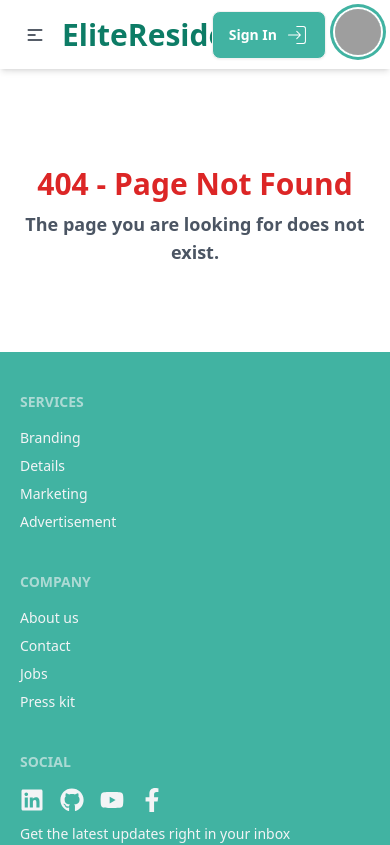
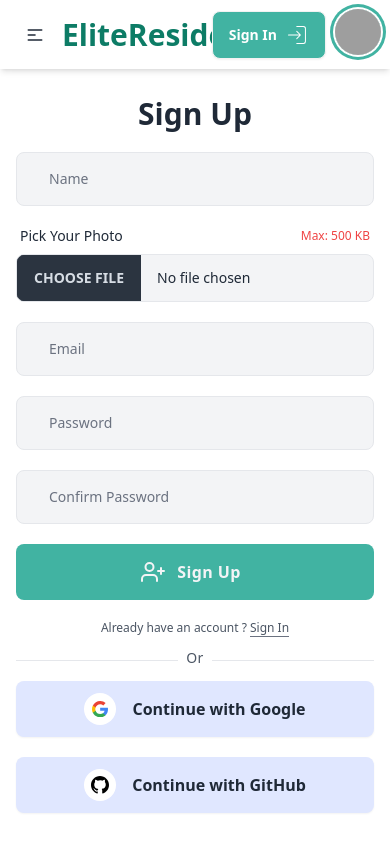
Before and after one commit to dear-mahmud-bd/elite-residences-with-firebase, a React (Vite) app: page /signup in a window 390 px wide. Shown: the top 845 px of the page. Built offline with nearby package versions, Linux system fonts and the light colour scheme; grey boxes are pictures that could not be loaded.

Commit message:
Sign Up+In pages design

```diff
--- /dev/null
+++ b/src/components/Accounts/Pages/Others.jsx
@@ -0,0 +1,53 @@
+/* eslint-disable no-unused-vars */
+import React from 'react';
+
+const Others = () => {
+    return (
+        <>
+            <div className="mb-5 border-b text-center">
+                <div className="leading-none px-2 inline-block text-sm text-gray-600 tracking-wide font-medium bg-white transform translate-y-2/3">
+                    Or
+                </div>
+            </div>
+            <div className="flex flex-col items-center mb-10">
+                <button
+                    className="w-full max-w-md font-bold shadow-sm rounded-lg py-3 bg-indigo-100 text-gray-800 flex items-center justify-center transition-all duration-300 ease-in-out focus:outline-none hover:shadow focus:shadow-sm focus:shadow-outline">
+                    <div className="bg-white p-2 rounded-full">
+                        <svg className="w-4" viewBox="0 0 533.5 544.3">
+                            <path
+                                d="M533.5 278.4c0-18.5-1.5-37.1-4.7-55.3H272.1v104.8h147c-6.1 33.8-25.7 63.7-54.4 82.7v68h87.7c51.5-47.4 81.1-117.4 81.1-200.2z"
+                                fill="#4285f4" />
+                            <path
+                                d="M272.1 544.3c73.4 0 135.3-24.1 180.4-65.7l-87.7-68c-24.4 16.6-55.9 26-92.6 26-71 0-131.2-47.9-152.8-112.3H28.9v70.1c46.2 91.9 140.3 149.9 243.2 149.9z"
+                                fill="#34a853" />
+                            <path
+                                d="M119.3 324.3c-11.4-33.8-11.4-70.4 0-104.2V150H28.9c-38.6 76.9-38.6 167.5 0 244.4l90.4-70.1z"
+                                fill="#fbbc04" />
+                            <path
+                                d="M272.1 107.7c38.8-.6 76.3 14 104.4 40.8l77.7-77.7C405 24.6 339.7-.8 272.1 0 169.2 0 75.1 58 28.9 150l90.4 70.1c21.5-64.5 81.8-112.4 152.8-112.4z"
+                                fill="#ea4335" />
+                        </svg>
+                    </div>
+                    <span className="ml-4">
+                        Continue with Google
+                    </span>
+                </button>
+
+                <button
+                    className="w-full max-w-md font-bold shadow-sm rounded-lg py-3 bg-indigo-100 text-gray-800 flex items-center justify-center transition-all duration-300 ease-in-out focus:outline-none hover:shadow focus:shadow-sm focus:shadow-outline mt-5">
+                    <div className="bg-white p-1 rounded-full">
+                        <svg className="w-6" viewBox="0 0 32 32">
+                            <path fillRule="evenodd"
+                                d="M16 4C9.371 4 4 9.371 4 16c0 5.3 3.438 9.8 8.207 11.387.602.11.82-.258.82-.578 0-.286-.011-1.04-.015-2.04-3.34.723-4.043-1.609-4.043-1.609-.547-1.387-1.332-1.758-1.332-1.758-1.09-.742.082-.726.082-.726 1.203.086 1.836 1.234 1.836 1.234 1.07 1.836 2.808 1.305 3.492 1 .11-.777.422-1.305.762-1.605-2.664-.301-5.465-1.332-5.465-5.93 0-1.313.469-2.383 1.234-3.223-.121-.3-.535-1.523.117-3.175 0 0 1.008-.32 3.301 1.23A11.487 11.487 0 0116 9.805c1.02.004 2.047.136 3.004.402 2.293-1.55 3.297-1.23 3.297-1.23.656 1.652.246 2.875.12 3.175.77.84 1.231 1.91 1.231 3.223 0 4.61-2.804 5.621-5.476 5.922.43.367.812 1.101.812 2.219 0 1.605-.011 2.898-.011 3.293 0 .32.214.695.824.578C24.566 25.797 28 21.3 28 16c0-6.629-5.371-12-12-12z" />
+                        </svg>
+                    </div>
+                    <span className="ml-4">
+                        Continue with GitHub
+                    </span>
+                </button>
+            </div>
+        </>
+    );
+};
+
+export default Others;
--- /dev/null
+++ b/src/components/Accounts/Pages/SignIn.jsx
@@ -0,0 +1,40 @@
+/* eslint-disable no-unused-vars */
+import React from 'react';
+import { Link } from 'react-router-dom';
+import Others from './Others';
+
+const SignIn = () => {
+    return (
+        <div className="my-0 sm:my-10 lg:w-1/2 xl:w-5/12 mx-auto">
+            <h1 className="text-3xl xl:text-4xl font-extrabold text-center mb-5">Sign In</h1>
+
+            <div className="mx-auto max-w-md">
+                <input
+                    className="w-full px-8 py-4 rounded-lg font-medium bg-gray-100 border border-gray-200 placeholder-gray-500 text-sm focus:outline-none focus:border-gray-400 focus:bg-white"
+                    type="email" placeholder="Email" />
+                <input
+                    className="w-full px-8 py-4 rounded-lg font-medium bg-gray-100 border border-gray-200 placeholder-gray-500 text-sm focus:outline-none focus:border-gray-400 focus:bg-white mt-5"
+                    type="password" placeholder="Password" />
+                <button
+                    className="mt-5 tracking-wide font-semibold bg-custom-green-light text-gray-100 w-full py-4 rounded-lg hover:bg-custom-green-dark transition-all duration-300 ease-in-out flex items-center justify-center focus:shadow-outline focus:outline-none">
+                    <svg className="w-6 h-6 -ml-2" fill="none" stroke="currentColor" strokeWidth="2"
+                        strokeLinecap="round" strokeLinejoin="round">
+                        <path d="M16 21v-2a4 4 0 00-4-4H5a4 4 0 00-4 4v2" />
+                        <circle cx="8.5" cy="7" r="4" />
+                        <path d="M20 8v6M23 11h-6" />
+                    </svg>
+                    <span className="ml-3">
+                        Sign Up
+                    </span>
+                </button>
+                <p className="mt-5 text-xs text-gray-600 text-center ">
+                    Don&apos;t have an account ? <Link to='/signup' className="border-b border-gray-500">Sign Up</Link>
+                </p>
+            </div>
+
+            <Others></Others>
+        </div>
+    );
+};
+
+export default SignIn;
--- /dev/null
+++ b/src/components/Accounts/Pages/SignUp.jsx
@@ -0,0 +1,63 @@
+/* eslint-disable no-unused-vars */
+import React from 'react';
+import Others from './Others';
+import { Link } from 'react-router-dom';
+
+const SignUp = () => {
+    return (
+        <div className="my-0 sm:my-10 lg:w-1/2 xl:w-5/12 mx-auto">
+            <h1 className="text-3xl xl:text-4xl font-extrabold text-center mb-5">Sign Up</h1>
+
+            <div className="mx-auto max-w-md">
+
+                <input
+                    type="text" placeholder="Name"
+                    className="w-full px-8 py-4 rounded-lg font-medium bg-gray-100 border border-gray-200 placeholder-gray-500 text-sm focus:outline-none focus:border-gray-400 focus:bg-white"
+                />
+
+                <label className="form-control w-full mt-3">
+                    <div className="label">
+                        <span className="label-text">Pick Your Photo</span>
+                        <span className="label-text-alt text-red-500">Max: 500 KB</span>
+                    </div>
+                    <input type="file" className="file-input file-input-bordered w-full font-medium bg-gray-100 border border-gray-200 placeholder-gray-500 text-sm focus:outline-none focus:border-gray-400 focus:bg-white" />
+                </label>
+
+                <input
+                    type="email" placeholder="Email"
+                    className="w-full px-8 py-4 rounded-lg font-medium bg-gray-100 border border-gray-200 placeholder-gray-500 text-sm focus:outline-none focus:border-gray-400 focus:bg-white mt-5"
+                />
+
+                <input
+                    type="password" placeholder="Password"
+                    className="w-full px-8 py-4 rounded-lg font-medium bg-gray-100 border border-gray-200 placeholder-gray-500 text-sm focus:outline-none focus:border-gray-400 focus:bg-white mt-5"
+                />
+
+                <input
+                    type="password" placeholder="Confirm Password"
+                    className="w-full px-8 py-4 rounded-lg font-medium bg-gray-100 border border-gray-200 placeholder-gray-500 text-sm focus:outline-none focus:border-gray-400 focus:bg-white mt-5"
+                />
+
+                <button
+                    className="mt-5 tracking-wide font-semibold bg-custom-green-light text-gray-100 w-full py-4 rounded-lg hover:bg-custom-green-dark transition-all duration-300 ease-in-out flex items-center justify-center focus:shadow-outline focus:outline-none">
+                    <svg className="w-6 h-6 -ml-2" fill="none" stroke="currentColor" strokeWidth="2"
+                        strokeLinecap="round" strokeLinejoin="round">
+                        <path d="M16 21v-2a4 4 0 00-4-4H5a4 4 0 00-4 4v2" />
+                        <circle cx="8.5" cy="7" r="4" />
+                        <path d="M20 8v6M23 11h-6" />
+                    </svg>
+                    <span className="ml-3">
+                        Sign Up
+                    </span>
+                </button>
+                <p className="mt-5 text-xs text-gray-600 text-center ">
+                    Already have an account ? <Link to='/signin' className="border-b border-gray-500">Sign In</Link>
+                </p>
+            </div>
+
+            <Others></Others>
+        </div>
+    );
+};
+
+export default SignUp;
--- a/src/components/Shared/Navbar.jsx
+++ b/src/components/Shared/Navbar.jsx
@@ -1,7 +1,7 @@
 /* eslint-disable no-unused-vars */
 import React from 'react';
 import { CiLogin, CiLogout } from 'react-icons/ci';
-import { NavLink } from 'react-router-dom';
+import { Link, NavLink } from 'react-router-dom';
 
 const Navbar = () => {
     const addClass = isActive =>
@@ -10,6 +10,7 @@
         <li><NavLink className={({ isActive }) => addClass(isActive)} to="/">Home</NavLink></li>
         <li><NavLink className={({ isActive }) => addClass(isActive)} to="/estates">Estates</NavLink></li>
         <li><NavLink className={({ isActive }) => addClass(isActive)} to="/contact-agent">Contact Agent</NavLink></li>
+        <li><NavLink className={({ isActive }) => addClass(isActive)} to="/signup">Sign Up</NavLink></li>
     </>
 
     return (
@@ -26,7 +27,7 @@
                             {navLinks}
                         </ul>
                     </div>
-                    <NavLink to="/" className="text-3xl font-bold text-custom-green-dark">EliteResidences</NavLink>
+                    <Link to="/" className="text-3xl font-bold text-custom-green-dark">EliteResidences</Link>
                 </div>
                 <div className="navbar-center hidden md:flex">
                     <ul className="menu menu-horizontal px-1 space-x-1">
@@ -34,9 +35,9 @@
                     </ul>
                 </div>
                 <div className="navbar-end gap-2">
-                    <button className="btn bg-custom-green-light hover:bg-custom-green-dark text-white font-semibold">
+                    <Link to='/signin' className="btn bg-custom-green-light hover:bg-custom-green-dark text-white font-semibold">
                         Sign In<CiLogin className='text-2xl' />
-                    </button>
+                    </Link>
                     <div className="dropdown dropdown-hover dropdown-end">
                         <div tabIndex={0} role="button" className="btn btn-ghost btn-circle avatar">
                             <div className="w-20 rounded-full ring ring-offset-2 ring-custom-green-light">
--- a/src/main.jsx
+++ b/src/main.jsx
@@ -12,6 +12,8 @@
 import fetchEstatesData from './utility/fetchEstatesData.js';
 import EstateDetails from './components/Estates/EstateDetails.jsx';
 import NotFound from './components/Shared/NotFound.jsx';
+import SignUp from './components/Accounts/Pages/SignUp.jsx';
+import SignIn from './components/Accounts/Pages/SignIn.jsx';
 
 const router = createBrowserRouter([
   {
@@ -21,6 +23,9 @@
       { path: "/", element: <Home></Home> },
       { path: "/estates", element: <AllEstates></AllEstates>, loader: fetchEstatesData },
       { path: "/estates/:id", element: <EstateDetails></EstateDetails>, loader: fetchEstatesData },
+
+      { path: "/signup", element: <SignUp></SignUp> },
+      { path: "/signin", element: <SignIn></SignIn> },
 
       { path: "/contact-agent", element: <h1>Hello This is Contact Agent...</h1> },
       { path: "*", element: <NotFound></NotFound> },
```
